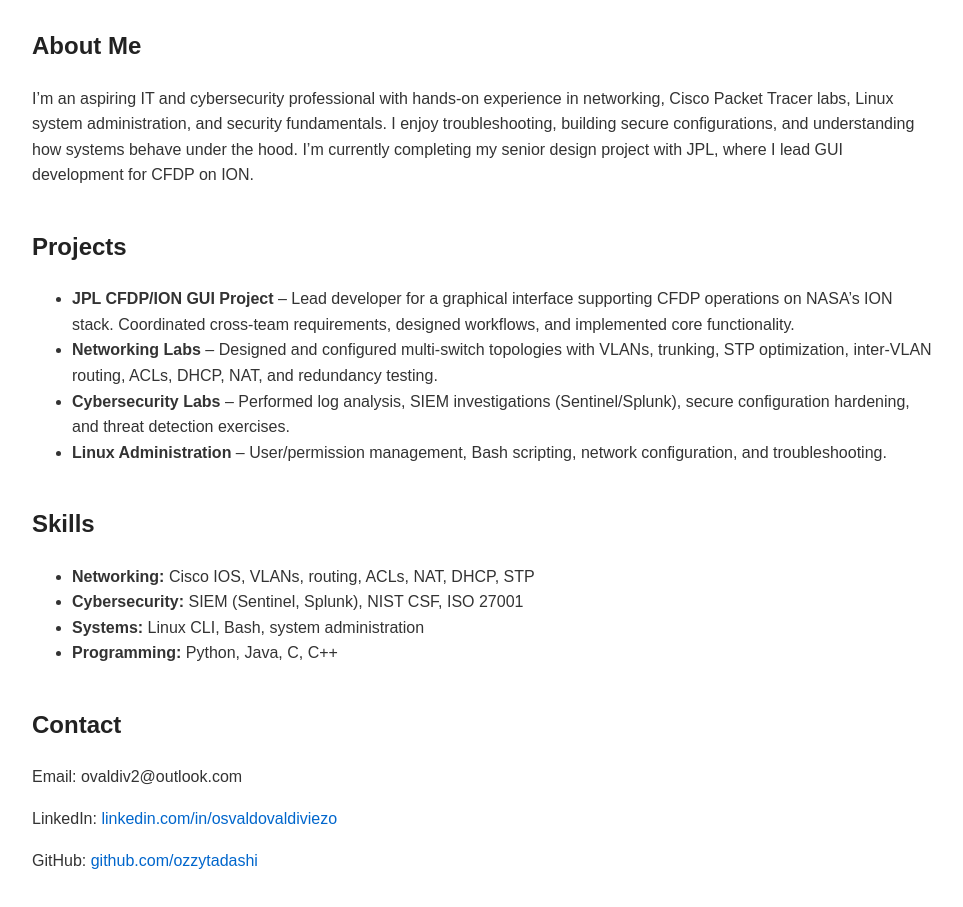
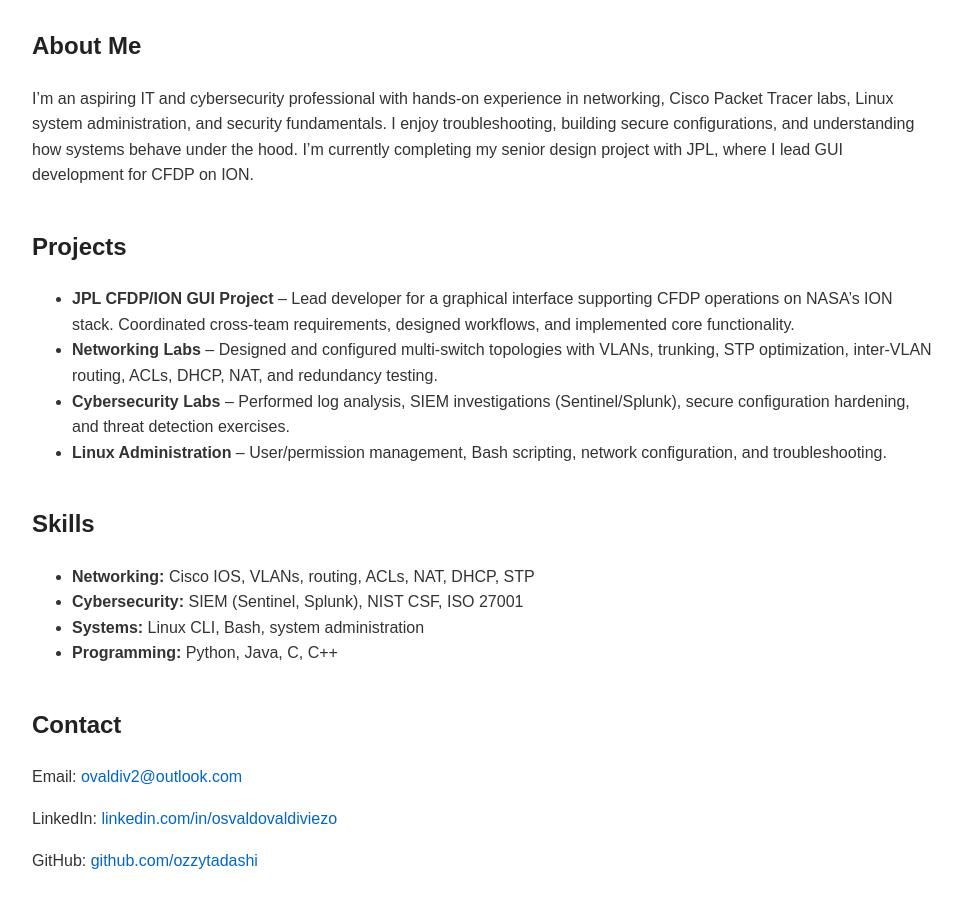
Before and after one commit to Ozzytadashi/ozzytadashi.github.io, a plain HTML site: page index.html in a window 1280 px wide. Shown: the part 169-1076 px from the top of the page, without its empty margins (158-1121 px from the left). Drawn offline with Linux system fonts and the light colour scheme.

Commit message:
Make email address clickable in contact section

```diff
--- a/index.html
+++ b/index.html
@@ -86,7 +86,7 @@
 
     <div class="section">
         <h2>Contact</h2>
-        <p>Email: ovaldiv2@outlook.com</p>
+        <p>Email: <a href="mailto:ovaldiv2@outlook.com">ovaldiv2@outlook.com</a></p>
         <p>LinkedIn: <a href="https://linkedin.com/in/osvaldovaldiviezo">linkedin.com/in/osvaldovaldiviezo</a></p>
         <p>GitHub: <a href="https://github.com/ozzytadashi">github.com/ozzytadashi</a></p>
     </div>
```
